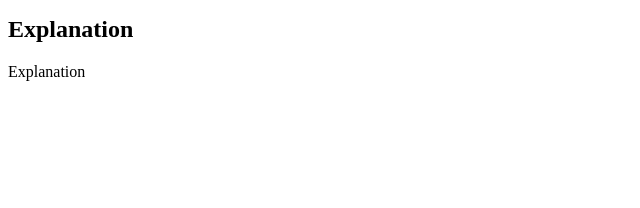
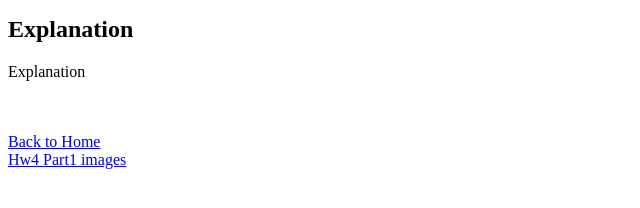
Before and after one commit to CindyH1234/Medpl150lab1_Cindy, a plain HTML site: page homework4-Part2.html in a window 1280 px wide. Shown: the part 240-448 px from the top of the page, without its empty margins (0-640 px from the left). Drawn offline with Linux system fonts and the light colour scheme.

Commit message:
Update homework4-Part2.html

```diff
--- a/homework4-Part2.html
+++ b/homework4-Part2.html
@@ -31,5 +31,10 @@
 
     <br><br>
 
+    <a href="index.html">Back to Home</a>
+    <br>
+    <a href="homework4-Part1.html">Hw4 Part1 images</a>
+
+
 </body>
 </html>
```
